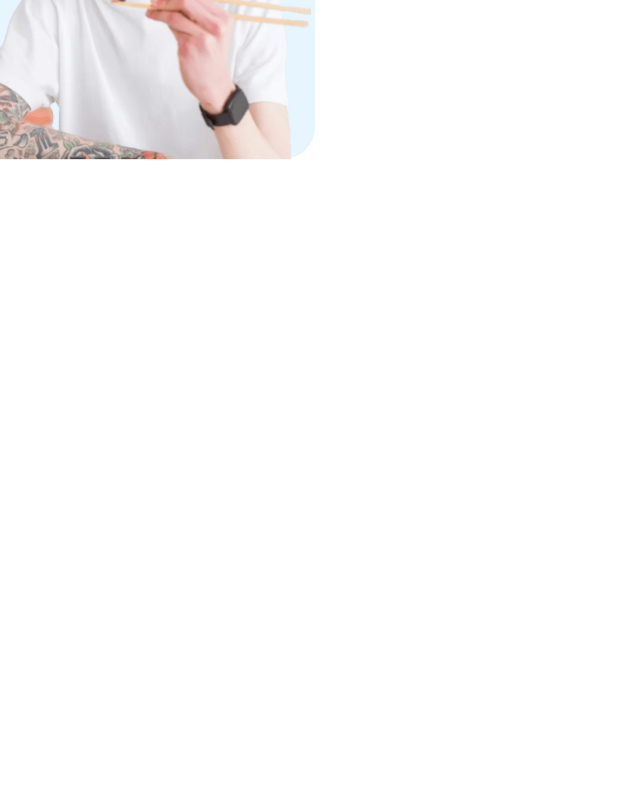
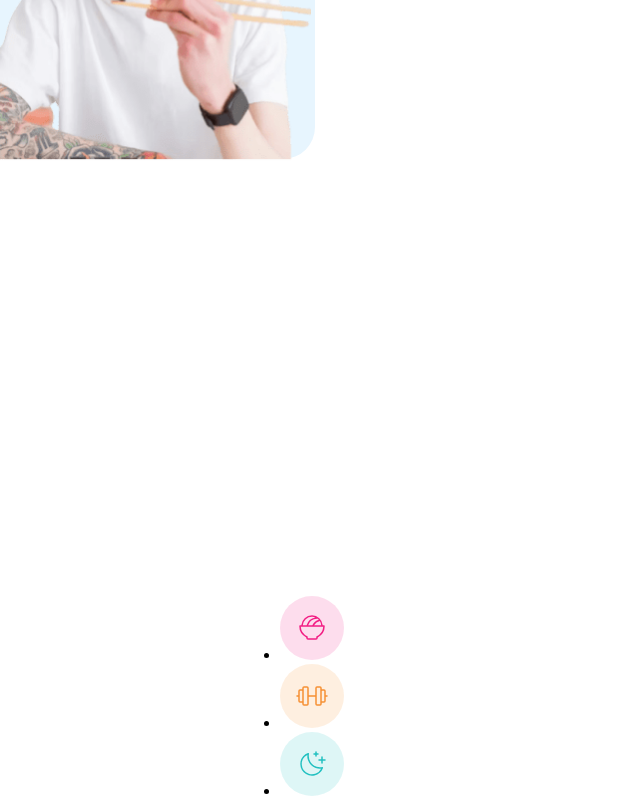
Before and after one commit to Urichcool/BMI-Calculator, a React (Create React App) app: page / in a window 1280 px wide. Shown: the part 1059-1859 px from the top of the page, without its empty margins (0-640 px from the left). Before the commit the page ends 1219 px from the top, so only its background shows below. Built offline with nearby package versions, Linux system fonts and the light colour scheme.

Commit message:
added-BMITipsItem

```diff
--- a/src/App.tsx
+++ b/src/App.tsx
@@ -2,6 +2,7 @@ import React, { useCallback, useState } from "react";
 import HeroHeader from "./components/Hero/HeroHeader";
 import HeroCalculatorForm from "./components/Hero/HeroCalculatorForm";
 import BMIMeaning from "./components/BMI-meaning/BMIMeaning";
+import BMITips from "./components/BMI-tips/BMITips";
 
 function App() {
   const [result, setResult] = useState<number>(0);
@@ -19,6 +20,7 @@ function App() {
         <HeroHeader />
         <HeroCalculatorForm resultHandler={resultHandler} />
         <BMIMeaning result={result} />
+        <BMITips/>
       </div>
     </div>
   );
--- /dev/null
+++ b/src/components/BMI-tips/BMITips.tsx
@@ -0,0 +1,44 @@
+import React from "react";
+import IconEating from "../../images/icons/IconEating";
+import IconExercise from "../../images/icons/IconExercise";
+import IconSleep from "../../images/icons/IconSleep";
+import BMITipsItem from "./BMITipsItem";
+
+const BMITips = () => {
+  const tipsData: {
+    id: number;
+    svg: JSX.Element;
+    title: string;
+    text: string;
+  }[] = [
+    {
+      id: 0,
+      svg: <IconEating />,
+      title: "Healthy eating",
+      text: "Healthy eating promotes weight control, disease prevention, better digestion, immunity, mental clarity, and mood.",
+    },
+    {
+      id: 1,
+      svg: <IconExercise />,
+      title: "Regular exercise",
+      text: "Exercise improves fitness, aids weight control, elevates mood, and reduces disease risk, fostering wellness and longevity.",
+    },
+    {
+      id: 2,
+      svg: <IconSleep />,
+      title: "Adequate sleep",
+      text: "Sleep enhances mental clarity, emotional stability, and physical wellness, promoting overall restoration and rejuvenation.",
+    },
+  ];
+  return (
+    <section className="bmi-meaning-section">
+          <ul>
+              {tipsData.map(({ id, svg, title, text }) =>
+                  <BMITipsItem key={id} svg={svg} title={title} text={text}  />
+         )}
+      </ul>
+    </section>
+  );
+};
+
+export default BMITips;
--- /dev/null
+++ b/src/components/BMI-tips/BMITipsItem.tsx
@@ -0,0 +1,20 @@
+import React, { FC } from 'react';
+import IconEating from "../../images/icons/IconEating";
+import IconExercise from "../../images/icons/IconExercise";
+import IconSleep from "../../images/icons/IconSleep";
+
+interface IBMITipsItemProps {
+  svg: JSX.Element;
+  title: string;
+  text: string;
+}
+
+const BMITipsItem:FC<IBMITipsItemProps> = ({svg, title, text}) => {
+    return (
+        <li>
+         {svg}
+      </li>
+    );
+}
+
+export default BMITipsItem;
--- /dev/null
+++ b/src/images/icons/IconEating.jsx
@@ -0,0 +1,21 @@
+import React from 'react';
+
+function IconEating(props) {
+    return (
+      <svg
+        xmlns="http://www.w3.org/2000/svg"
+        width="64"
+        height="64"
+        fill="none"
+        viewBox="0 0 64 64"
+      >
+        <circle cx="32" cy="32" r="32" fill="#F21E84" opacity=".15" />
+        <path
+          fill="#F21E84"
+          d="M44 29.25h-1.279a10.75 10.75 0 0 0-21.442 0H20a.75.75 0 0 0-.75.75 12.794 12.794 0 0 0 7 11.383V42A1.75 1.75 0 0 0 28 43.75h8A1.75 1.75 0 0 0 37.75 42v-.617a12.793 12.793 0 0 0 7-11.383.75.75 0 0 0-.75-.75Zm-6.22-6.464c.363.29.703.608 1.019.95a10.737 10.737 0 0 0-6.444 5.514h-4.187A9.28 9.28 0 0 1 37 22.75c.26 0 .521.014.78.036Zm2.008 2.231a9.186 9.186 0 0 1 1.43 4.233H34.06a9.237 9.237 0 0 1 5.727-4.233ZM32 20.75a9.21 9.21 0 0 1 3.35.625 10.79 10.79 0 0 0-8.742 7.875h-3.826A9.261 9.261 0 0 1 32 20.75Zm4.688 19.48a.75.75 0 0 0-.438.683V42a.25.25 0 0 1-.25.25h-8a.25.25 0 0 1-.25-.25v-1.087a.75.75 0 0 0-.438-.683 11.294 11.294 0 0 1-6.537-9.48h22.45a11.294 11.294 0 0 1-6.538 9.48Z"
+        />
+      </svg>
+    );
+}
+
+export default IconEating;
--- /dev/null
+++ b/src/images/icons/IconExercise.jsx
@@ -0,0 +1,21 @@
+import React from 'react';
+
+function IconExercise() {
+    return (
+      <svg
+        xmlns="http://www.w3.org/2000/svg"
+        width="64"
+        height="64"
+        fill="none"
+        viewBox="0 0 64 64"
+      >
+        <circle cx="32" cy="32" r="32" fill="#F69134" opacity=".15" />
+        <path
+          fill="#F69134"
+          d="M47 31.25h-1.25V27A1.75 1.75 0 0 0 44 25.25h-2.25V24A1.75 1.75 0 0 0 40 22.25h-3A1.75 1.75 0 0 0 35.25 24v7.25h-6.5V24A1.75 1.75 0 0 0 27 22.25h-3A1.75 1.75 0 0 0 22.25 24v1.25H20A1.75 1.75 0 0 0 18.25 27v4.25H17a.75.75 0 1 0 0 1.5h1.25V37A1.75 1.75 0 0 0 20 38.75h2.25V40A1.75 1.75 0 0 0 24 41.75h3A1.75 1.75 0 0 0 28.75 40v-7.25h6.5V40A1.75 1.75 0 0 0 37 41.75h3A1.75 1.75 0 0 0 41.75 40v-1.25H44A1.75 1.75 0 0 0 45.75 37v-4.25H47a.75.75 0 1 0 0-1.5Zm-27 6a.25.25 0 0 1-.25-.25V27a.25.25 0 0 1 .25-.25h2.25v10.5H20ZM27.25 40a.25.25 0 0 1-.25.25h-3a.25.25 0 0 1-.25-.25V24a.25.25 0 0 1 .25-.25h3a.25.25 0 0 1 .25.25v16Zm13 0a.25.25 0 0 1-.25.25h-3a.25.25 0 0 1-.25-.25V24a.25.25 0 0 1 .25-.25h3a.25.25 0 0 1 .25.25v16Zm4-3a.25.25 0 0 1-.25.25h-2.25v-10.5H44a.25.25 0 0 1 .25.25v10Z"
+        />
+      </svg>
+    );
+}
+
+export default IconExercise;
--- /dev/null
+++ b/src/images/icons/IconSleep.jsx
@@ -0,0 +1,21 @@
+import React from 'react';
+
+function IconSleep(props) {
+    return (
+      <svg
+        xmlns="http://www.w3.org/2000/svg"
+        width="64"
+        height="64"
+        fill="none"
+        viewBox="0 0 64 64"
+      >
+        <circle cx="32" cy="32" r="32" fill="#22C1C1" opacity=".15" />
+        <path
+          fill="#22C1C1"
+          d="M45.75 28a.75.75 0 0 1-.75.75h-2.25V31a.75.75 0 0 1-1.5 0v-2.25H39a.75.75 0 1 1 0-1.5h2.25V25a.75.75 0 1 1 1.5 0v2.25H45a.75.75 0 0 1 .75.75ZM34 22.75h1.25V24a.75.75 0 1 0 1.5 0v-1.25H38a.75.75 0 0 0 0-1.5h-1.25V20a.75.75 0 0 0-1.5 0v1.25H34a.75.75 0 1 0 0 1.5Zm8.906 12.535a.75.75 0 0 1 .134.75A11.751 11.751 0 1 1 27.97 20.96a.75.75 0 0 1 .992.849 11.262 11.262 0 0 0 13.23 13.229.75.75 0 0 1 .714.247Zm-1.796 1.418A12.765 12.765 0 0 1 27.297 22.89a10.248 10.248 0 0 0 1.526 18.849 10.25 10.25 0 0 0 12.287-5.036Z"
+        />
+      </svg>
+    );
+}
+
+export default IconSleep;
--- /dev/null
+++ b/src/scss/components/BMI-tips/_BMI-tips.scss
@@ -0,0 +1,3 @@
+.bmi-meaning-section{
+    margin-top: 944px;
+}
--- /dev/null
+++ b/src/scss/components/BMI-tips/_index.scss
@@ -0,0 +1 @@
+@import "BMI-tips"
--- a/src/scss/index.scss
+++ b/src/scss/index.scss
@@ -1,4 +1,5 @@
 @import 'base/';
 @import 'variables/';
 @import 'components/hero-header/';
-@import 'components/BMI-meaning/'
+@import 'components/BMI-meaning/';
+@import 'components/BMI-tips/'
```
